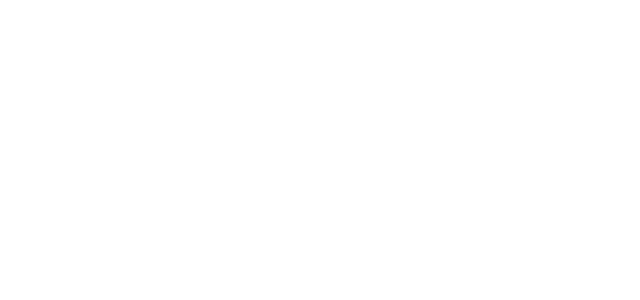
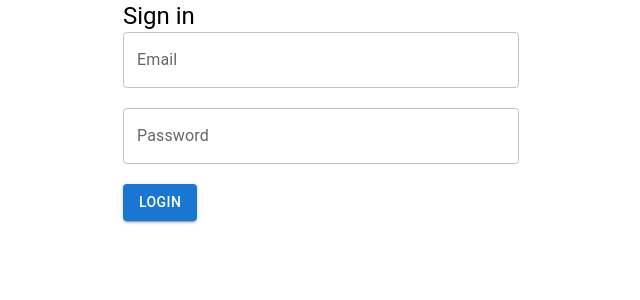
Before and after one commit to Shushan04/React-Admin, a React (Create React App) app: page /login in a window 1280 px wide. Shown: the top 300 px of the page, without its empty margins (319-959 px from the left). Built offline with nearby package versions, Linux system fonts and the light colour scheme.

Commit message:
add login page

```diff
--- a/src/view/pages/login/index.js
+++ b/src/view/pages/login/index.js
@@ -1,5 +1,64 @@
+import {
+    Box,
+    Container,
+    Typography,
+    TextField,
+    Button
+ } from '@mui/material';
+
 const Login = () => {
+    const handleLogin = (values) => {
+        console.log(handleLogin)
+    }
+    return (
+        <Container maxWidth="xs">
+            <Box sx={{}}>
 
+                <Typography  variant="h5">
+                    Sign in
+                </Typography>
+
+
+
+                <Box
+                component="form"
+                onSubmit={handleLogin}
+                sx={{
+
+                    display:'grid',
+                    gap: '20px'
+                }}>
+                     <div>
+                        <TextField
+                            name="email"
+                           fullWidth
+                            type="email"
+                            label="Email"
+                            placeholder='Email'
+                        />
+
+                    </div>
+
+                    <div>
+                       <TextField
+                       name="password"
+                       fullWidth
+                        type="password"
+                        label="Password"
+                        placeholder='Password'
+                        />
+                    </div>
+
+                    <div>
+                       <Button variant="contained">
+                            Login
+                       </Button>
+                    </div>
+
+                </Box>
+            </Box>
+        </Container>
+    )
 };
 
 
```
